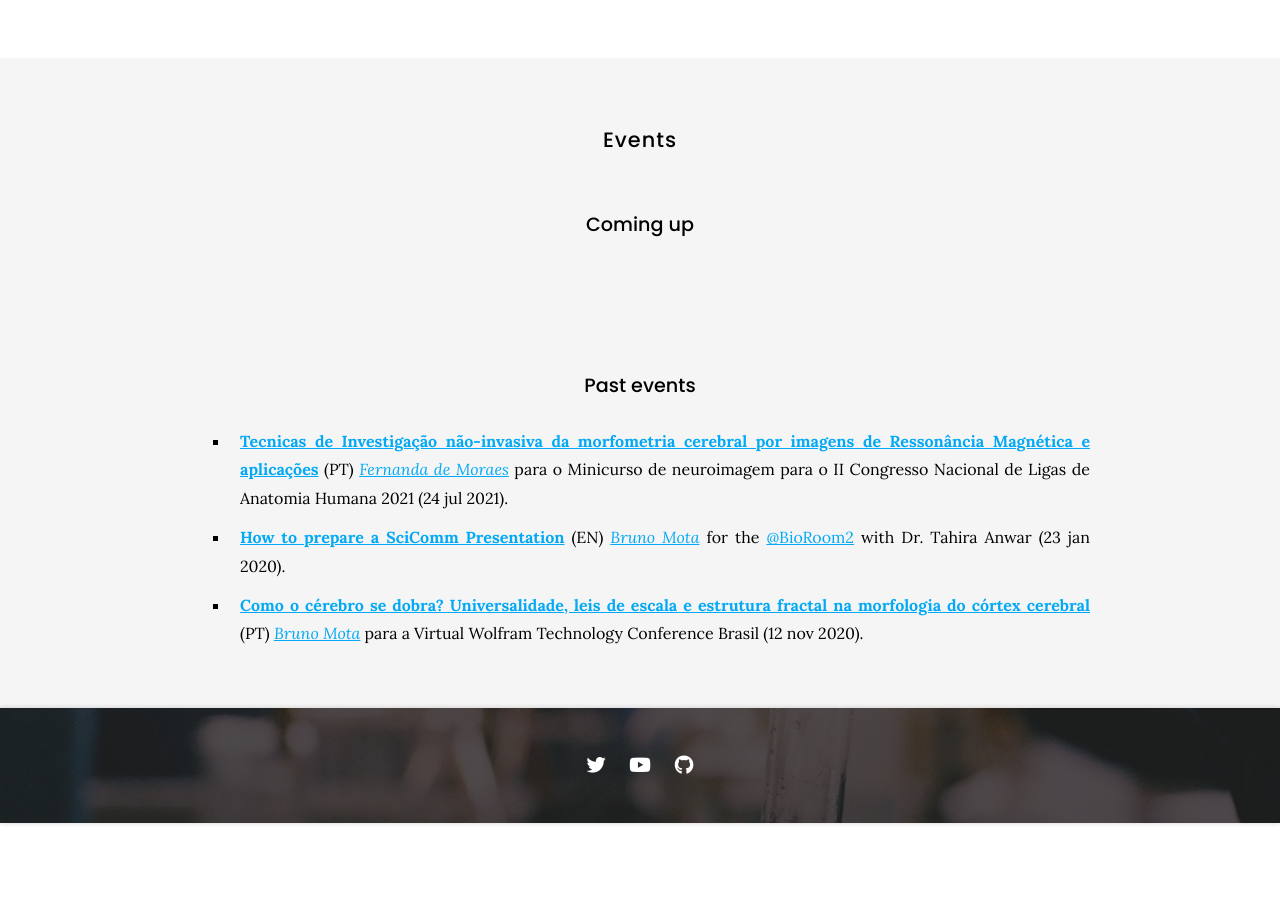
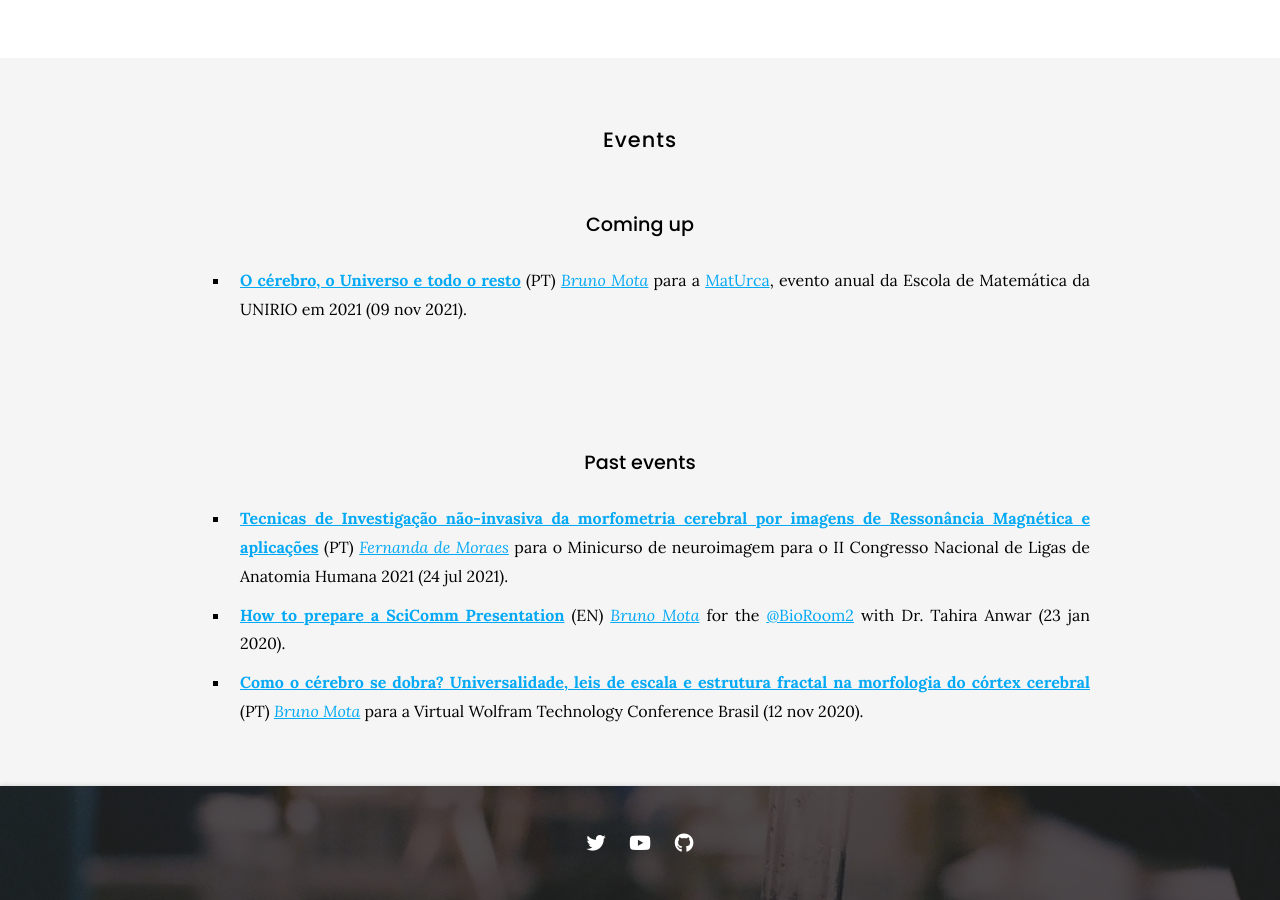
Before and after one commit to metaBIOlab/metabio, a Jekyll site: the page built from tools/index.md, in a window 1280 px wide and 900 px high, scrolled down 1430 px. Built offline with Jekyll 4.4.1, drawn with Linux system fonts in a browser that asks for light colours; nearby versions of some CDN libraries; before the commit the page ends 2253 px from its top, so only the background shows below that.

Commit message:
Update index.md

```diff
--- a/tools/index.md
+++ b/tools/index.md
@@ -43,7 +43,9 @@ Please fell free to get in touch with any of us regarding this material.
 <!-- {% include list.html component="card" data="events" filters="group: events" style="small" %} -->
 
 ### Coming up
-<!-- - Event 1 -->
+- **[O cérebro, o Universo e todo o resto](https://www.youtube.com/watch?v=YwNYCC35IIE)** (PT) _[Bruno Mota](bruno-mota)_ para a [MatUrca](https://www.instagram.com/matematicanaurca/), evento anual da Escola de Matemática da UNIRIO em 2021 (09 nov 2021).
+<br>
+
 <!-- - Event 2 -->
 
 <br>
```
